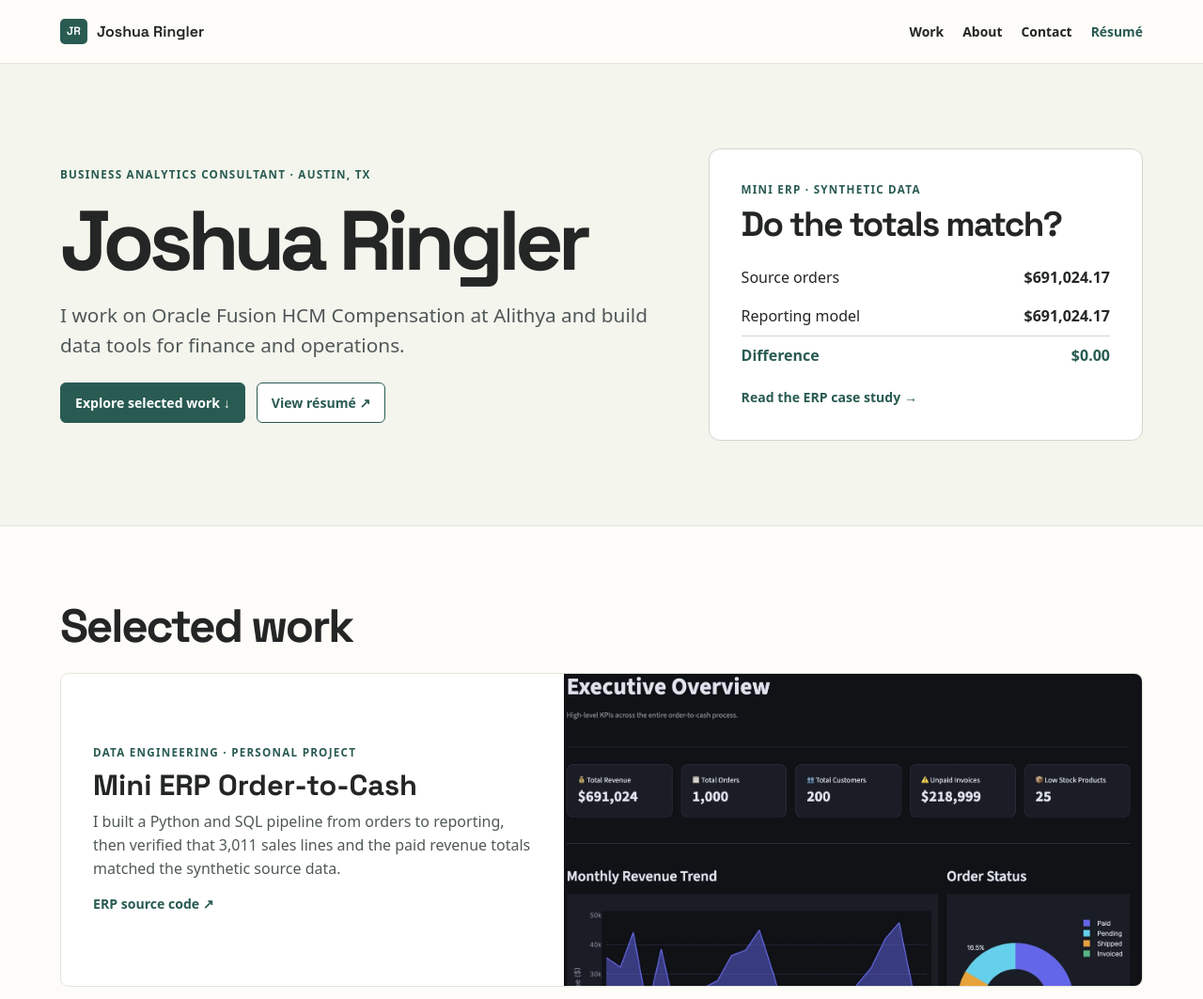
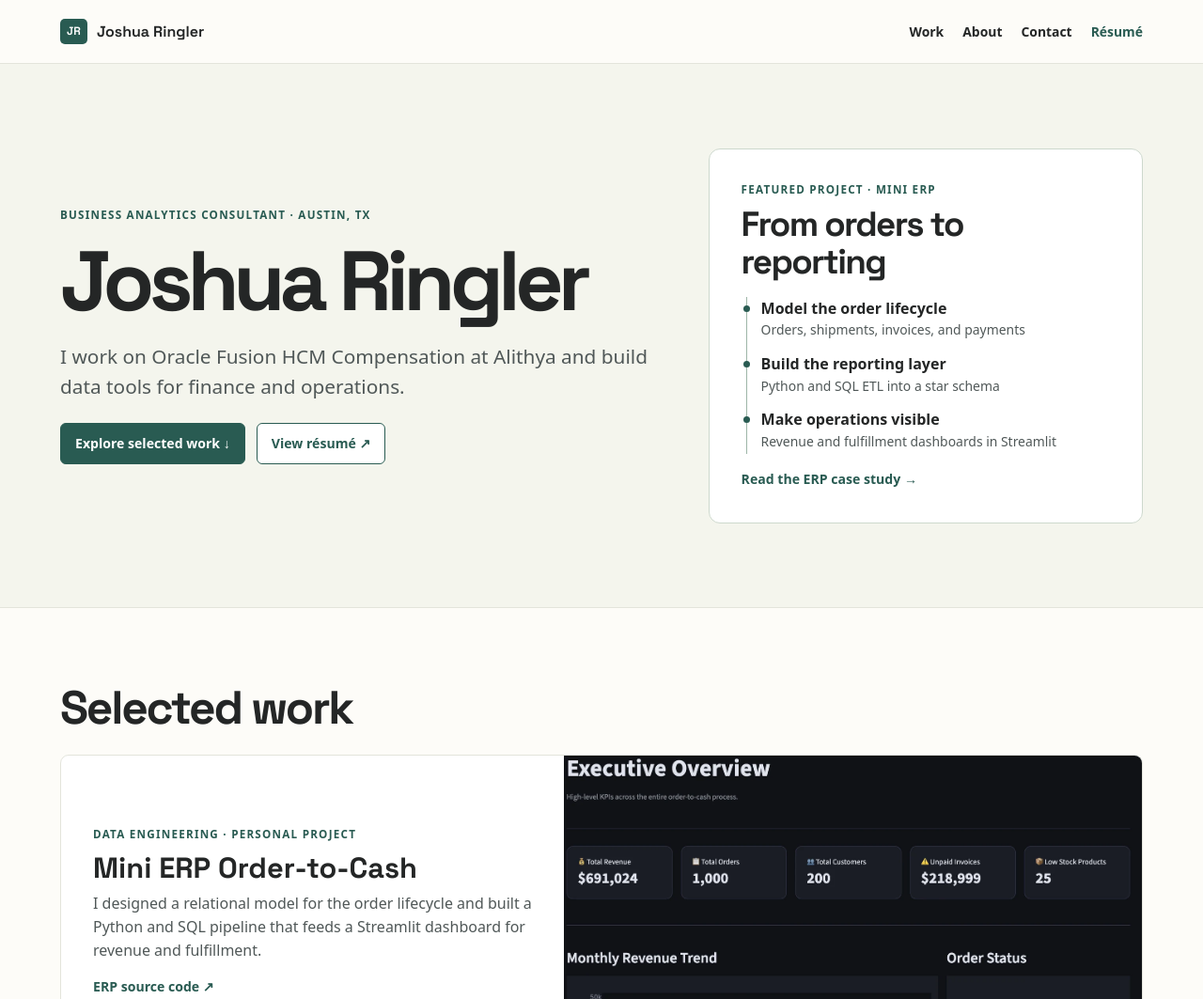
Before and after one commit to jringler30/jringler30.github.io, a plain HTML site: page index.html in a window 1280 px wide. Shown: the top 1063 px of the page at 94% size. Drawn offline with Linux system fonts and the light colour scheme.

Commit message:
Feature ERP architecture and contextualize synthetic validation

```diff
--- a/assets/consulting.css
+++ b/assets/consulting.css
@@ -60,23 +60,34 @@ footer{border-top:1px solid var(--line);padding:20px 0;color:var(--muted);font-s
 
 
 
-.proof {
+.project-spotlight {
   min-width: 0;
   padding: clamp(18px, 3vw, 34px);
   border: 1px solid #cdd8cd;
   border-radius: 12px;
   background: #fff;
 }
-.proof h2 { font-size: clamp(1.5rem, 3vw, 2.3rem); margin: 8px 0 16px; }
-.reconciliation { margin: 0 0 11px; font-size: clamp(.85rem, 1.4vw, 1rem); }
-.reconciliation > div {
-  display: grid;
-  grid-template-columns: minmax(0, 1fr) auto;
-  gap: 8px;
-  padding: 8px 0;
+.project-spotlight h2 { font-size: clamp(1.5rem, 3vw, 2.3rem); margin: 8px 0 16px; }
+.pipeline {
+  list-style: none;
+  margin: 0 0 14px 5px;
+  padding: 0 0 0 15px;
+  border-left: 1px solid #9eb6a8;
 }
-.reconciliation dd { margin: 0; font-weight: 650; font-variant-numeric: tabular-nums; }
-.difference { border-top: 1px solid #cad8ce; color: var(--teal); font-weight: 700; }
+.pipeline li { position: relative; padding-bottom: 13px; }
+.pipeline li:last-child { padding-bottom: 2px; }
+.pipeline li::before {
+  content: "";
+  position: absolute;
+  top: .56em;
+  left: -19px;
+  width: 7px;
+  height: 7px;
+  border-radius: 50%;
+  background: var(--teal);
+}
+.pipeline strong, .pipeline span { display: block; }
+.pipeline span { color: var(--muted); font-size: .87rem; }
 .featured {
   grid-column: 1 / -1;
   display: grid;
--- a/index.html
+++ b/index.html
@@ -15,14 +15,14 @@
         <a class="secondary" href="/assets/joshua-ringler-resume.pdf">View résumé <span aria-hidden="true">↗</span></a>
       </div>
     </div>
-    <aside class="proof" aria-labelledby="proof-title">
-      <p class="label">Mini ERP · Synthetic data</p>
-      <h2 id="proof-title">Do the totals match?</h2>
-      <dl class="reconciliation">
-        <div><dt>Source orders</dt><dd>$691,024.17</dd></div>
-        <div><dt>Reporting model</dt><dd>$691,024.17</dd></div>
-        <div class="difference"><dt>Difference</dt><dd>$0.00</dd></div>
-      </dl>
+    <aside class="project-spotlight" aria-labelledby="spotlight-title">
+      <p class="label">Featured project · Mini ERP</p>
+      <h2 id="spotlight-title">From orders to reporting</h2>
+      <ol class="pipeline">
+        <li><strong>Model the order lifecycle</strong><span>Orders, shipments, invoices, and payments</span></li>
+        <li><strong>Build the reporting layer</strong><span>Python and SQL ETL into a star schema</span></li>
+        <li><strong>Make operations visible</strong><span>Revenue and fulfillment dashboards in Streamlit</span></li>
+      </ol>
       <a class="arrow" href="/work/order-to-cash/">Read the ERP case study <span aria-hidden="true">→</span></a>
     </aside>
   </div>
@@ -34,7 +34,7 @@
       <div class="project-content">
         <p class="label">Data engineering · Personal project</p>
         <h3><a href="/work/order-to-cash/">Mini ERP Order-to-Cash</a></h3>
-        <p>I built a Python and SQL pipeline from orders to reporting, then verified that 3,011 sales lines and the paid revenue totals matched the synthetic source data.</p>
+        <p>I designed a relational model for the order lifecycle and built a Python and SQL pipeline that feeds a Streamlit dashboard for revenue and fulfillment.</p>
         <a class="arrow" href="https://github.com/jringler30/mini-erp-order-to-cash">ERP source code <span aria-hidden="true">↗</span></a>
       </div>
       <img class="project-image" src="/assets/images/order-to-cash.webp" alt="Order-to-cash reporting dashboard" loading="lazy" width="1467" height="1100">
```
Also changed, not shown: work/order-to-cash/index.html (+6 -6 lines).
